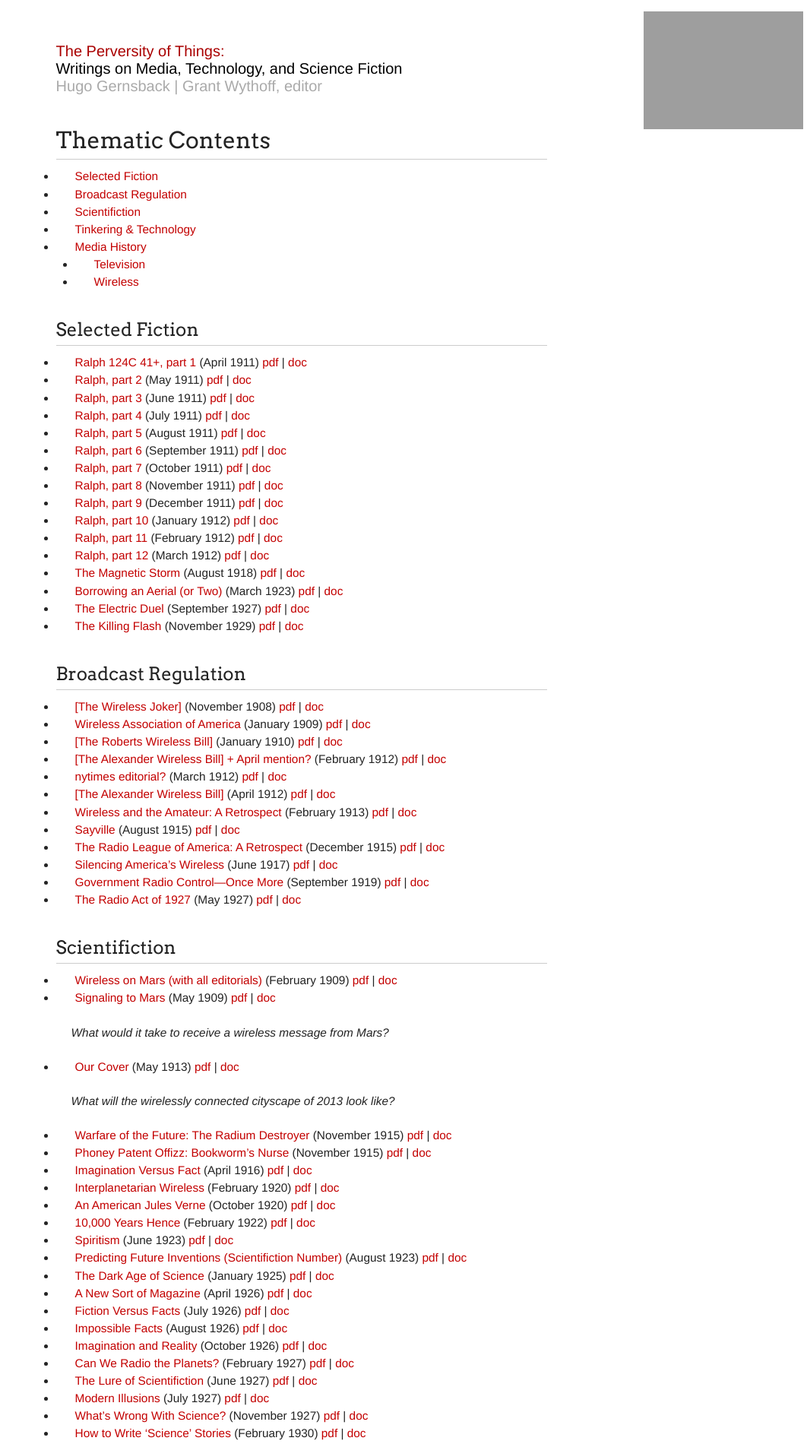
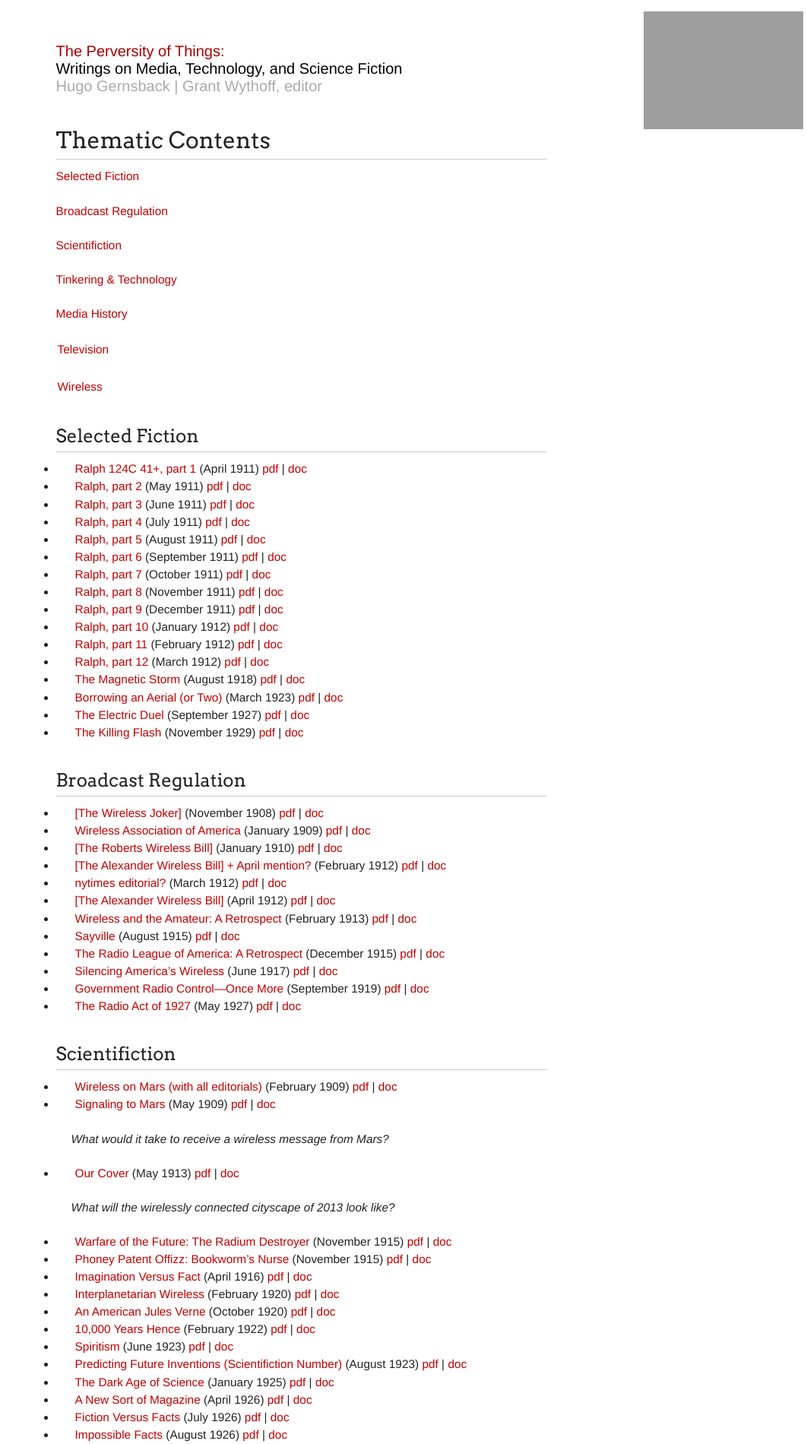
Before and after one commit to gwijthoff/perversity_of_things, a Jekyll site: the page built from TOC_thematic.md, in a window 1280 px wide. Shown: the top 1900 px of the page at 76% size, without its empty margins (218-1280 px from the left). Built offline with Jekyll 4.4.1, drawn with Linux system fonts in a browser that asks for light colours; grey boxes are pictures that could not be loaded.

Commit message:
toc formatting

```diff
--- a/TOC_thematic.md
+++ b/TOC_thematic.md
@@ -9,13 +9,19 @@ layout: default
 Thematic Contents
 ==================
 
-- [Selected Fiction](#fiction)
-- [Broadcast Regulation](#regulation)
-- [Scientifiction](#sf)
-- [Tinkering & Technology](#tinkering)
-- [Media History](#media)
-    - [Television](#television)
-    - [Wireless](#wireless)
+[Selected Fiction](#fiction)
+
+[Broadcast Regulation](#regulation)
+
+[Scientifiction](#sf)
+
+[Tinkering & Technology](#tinkering)
+
+[Media History](#media)
+
+|     [Television](#television)
+
+|     [Wireless](#wireless)
 
 <a name="fiction"></a>Selected Fiction
 ---------------------------------------
```
